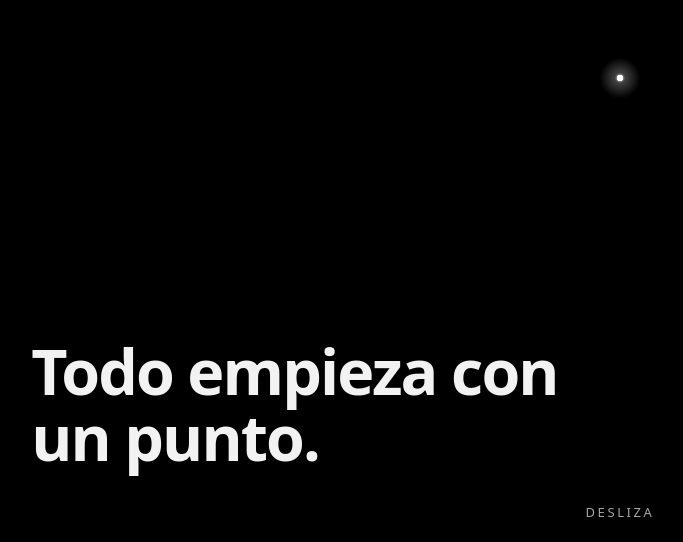
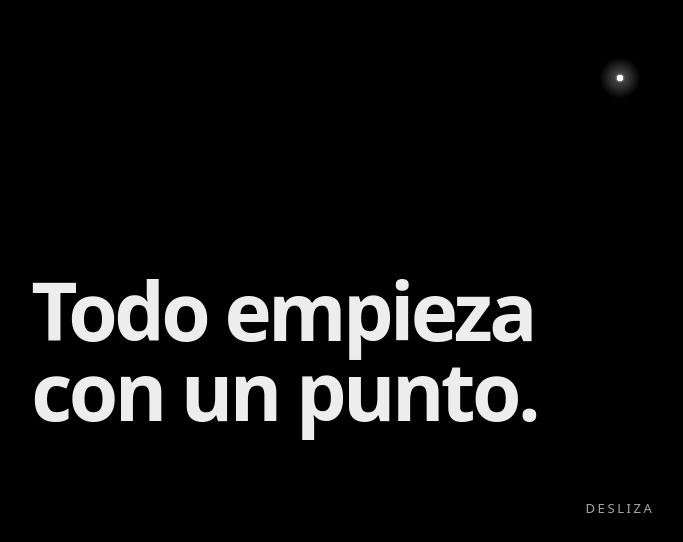
Before and after one commit to JosebaDG/josebadg.github.io, a plain HTML site: page prototipo/index.html in a window 1280 px wide. Shown: the part 258-800 px from the top of the page, without its empty margins (20-703 px from the left). Drawn offline with Linux system fonts and the light colour scheme; no server answers.

Commit message:
Un punto: sistema visual (tokens, cinco colores, datos en grises, titulares grandes, entrada por escena) y capturas a 390 (Maya)

```diff
--- a/prototipo/punto.css
+++ b/prototipo/punto.css
@@ -1,15 +1,39 @@
-/* Un punto: prototipo de portada. Negro, un punto, y la historia al desplazar. */
+/* Un punto. Tokens en :root; punto.js lee de aquí los --c-*. Porqués: SISTEMA-VISUAL.md */
 
 :root {
   color-scheme: dark;
+
   --negro: #000;
   --blanco: #fff;
-  --tinta: #f2f2f2;
-  --tinta-2: #a6a6a6; /* 8,6:1 sobre negro */
+  --tinta: #ededed;
+  --tinta-2: #a6a6a6;  /* 8,6:1 */
+  --linea: #333;
   --foco: #fff;
+
+  /* Los cinco: OKLCH L 0,80, más de 10:1 sobre negro */
+  --c-persona: #ffffff;
+  --c-miles: #a2bcff;   /* oklch(0.80 0.10 268) */
+  --c-charlie: #47d6cf; /* oklch(0.80 0.12 190) */
+  --c-maya: #f89dc9;    /* oklch(0.80 0.12 350) */
+  --c-simone: #e6b55d;  /* oklch(0.80 0.12 80) */
+
+  /* Datos: el precio es luz, más caro más blanco */
+  --c-dato-bajo: #4d4d4d;
+  --c-dato-medio: #a6a6a6;
+  --c-dato-alto: #ffffff;
+
   --f-texto: system-ui, -apple-system, "Segoe UI", Roboto, "Helvetica Neue", Arial, sans-serif;
-  --t-xl: clamp(1.9rem, 1.2rem + 3.4vw, 4rem);
-  --t-m: clamp(1rem, 0.95rem + 0.3vw, 1.15rem);
+  --t-display: clamp(2.75rem, 1.6rem + 5.6vw, 5rem); /* 47 px a 390 */
+  --t-texto: clamp(1.0625rem, 1rem + 0.3vw, 1.25rem);
+  --t-h3: 1.125rem;
+  --t-pista: 0.8125rem;
+  --peso-display: 600;
+  --interletra-display: -0.045em;
+
+  --e-1: 0.25rem; --e-2: 0.5rem; --e-3: 1rem; --e-4: 1.5rem; --e-5: 2rem; --e-6: 3rem;
+  --margen: 1.25rem;
+  --curva: cubic-bezier(0.22, 1, 0.36, 1);
+  --t-aparecer: 1.6s;
 }
 
 *, *::before, *::after { box-sizing: border-box; }
@@ -19,7 +43,7 @@ html { background: var(--negro); }
 body {
   margin: 0;
   color: var(--tinta);
-  font: 400 var(--t-m)/1.55 var(--f-texto);
+  font: 400 var(--t-texto)/1.55 var(--f-texto);
   overflow-x: hidden;
 }
 
@@ -27,10 +51,10 @@ a { color: var(--blanco); text-underline-offset: 0.2em; }
 a:focus-visible { outline: 2px solid var(--foco); outline-offset: 3px; border-radius: 2px; }
 
 .saltar {
-  position: fixed; left: 1rem; top: -4rem; z-index: 3;
-  padding: 0.6rem 1rem; background: var(--blanco); color: var(--negro);
+  position: fixed; left: var(--e-3); top: -4rem; z-index: 3;
+  padding: 0.6rem var(--e-3); background: var(--blanco); color: var(--negro);
 }
-.saltar:focus { top: 1rem; }
+.saltar:focus { top: var(--e-3); }
 
 .lienzo {
   position: fixed; inset: 0; width: 100%; height: 100%;
@@ -43,53 +67,65 @@ main { position: relative; z-index: 1; }
   min-height: 100svh;
   display: grid;
   align-items: end;
-  padding: 2rem 1.25rem max(3rem, env(safe-area-inset-bottom));
+  padding: var(--e-5) var(--margen) max(var(--e-6), env(safe-area-inset-bottom));
 }
 
-.texto { max-width: 34rem; }
+/* Sombra: se lee sobre las partículas sin sumar alto */
+.texto { max-width: 34rem; text-shadow: 0 0 1.25rem var(--negro), 0 0 0.25rem var(--negro); }
 
 h1, h2 {
-  margin: 0 0 0.5rem;
-  font-size: var(--t-xl);
-  font-weight: 600;
-  line-height: 1.05;
-  letter-spacing: -0.03em;
+  margin: 0 0 var(--e-3);
+  font-size: var(--t-display);
+  font-weight: var(--peso-display);
+  line-height: 1;
+  letter-spacing: var(--interletra-display);
+  text-wrap: balance;
 }
 
-.texto p { margin: 0; color: var(--tinta-2); }
+.texto p { margin: 0; color: var(--tinta-2); max-width: 30rem; }
 
-/* Escena 0: solo negro y el punto. El título aparece después, sin prisa. */
+/* Escena 0: negro y el punto; el título llega después */
 .escena-0 { position: relative; }
-.js .escena-0 h1 { opacity: 0; animation: aparecer 1.6s ease 2.4s forwards; }
+.js .escena-0 h1 { opacity: 0; animation: aparecer var(--t-aparecer) var(--curva) 2.4s forwards; }
 .pista {
-  position: absolute; left: 50%; bottom: max(1.25rem, env(safe-area-inset-bottom));
+  position: absolute; left: 50%; bottom: max(var(--e-4), env(safe-area-inset-bottom));
   translate: -50% 0; margin: 0;
-  font-size: 0.8125rem; letter-spacing: 0.2em; text-transform: uppercase;
+  font-size: var(--t-pista); letter-spacing: 0.2em; text-transform: uppercase;
   color: var(--tinta-2);
   opacity: 0;
 }
-.js .pista { animation: aparecer 1.2s ease 4.2s forwards; }
-.sin-js .pista, html:not(.js) .pista { display: none; }
+.escena-0 .texto { padding-bottom: var(--e-5); }
+.js .pista { animation: aparecer 1.2s var(--curva) 4.2s forwards; }
+html:not(.js) .pista { display: none; }
 
 @keyframes aparecer { to { opacity: 1; } }
+
+/* Cada texto entra con el desplazamiento; sin soporte, ya está */
+@supports (animation-timeline: view()) {
+  .js .escena:not(.escena-0) .texto {
+    animation: entrar linear both;
+    animation-timeline: view();
+    animation-range: entry 0% entry 60%;
+  }
+}
+@keyframes entrar { from { opacity: 0; translate: 0 var(--e-5); } }
 
 .escena-contenido { align-items: center; }
 
 .proyectos {
-  list-style: none; margin: 1.5rem 0 0; padding: 0;
-  display: grid; gap: 1.25rem;
+  list-style: none; margin: var(--e-4) 0 0; padding: 0;
+  display: grid; gap: var(--e-4);
 }
-.proyectos li {
-  padding: 1rem 0 0;
-  border-top: 1px solid #333;
-}
-.proyectos h3 { margin: 0 0 0.25rem; font-size: 1.125rem; font-weight: 600; }
+.proyectos li { padding: var(--e-3) 0 0; border-top: 1px solid var(--linea); }
+.proyectos h3 { margin: 0 0 var(--e-1); font-size: var(--t-h3); font-weight: 600; }
 
 @media (min-width: 48rem) {
-  .escena { padding: 3rem 4vw 4rem; }
-  .proyectos { grid-template-columns: repeat(2, 1fr); gap: 1.5rem 2.5rem; }
+  :root { --margen: 4vw; }
+  .escena { padding-block: var(--e-6) 4rem; }
+  .proyectos { grid-template-columns: repeat(2, 1fr); gap: var(--e-4) 2.5rem; }
 }
 
 @media (prefers-reduced-motion: reduce) {
   .js .escena-0 h1, .js .pista { animation: none; opacity: 1; }
+  .js .escena .texto { animation: none !important; }
 }
--- a/prototipo/punto.js
+++ b/prototipo/punto.js
@@ -10,16 +10,21 @@ const lienzo = document.querySelector('.lienzo');
 const ctx = lienzo.getContext('2d');
 const escenas = [...document.querySelectorAll('[data-escena]')];
 
-// Colores provisionales: el sistema visual definitivo es de diseño.
+// Colores: los tokens --c-* de punto.css (una sola fuente). Si falta uno, blanco.
+const estilo = getComputedStyle(document.documentElement);
+const rgb = (v) => {
+  const m = estilo.getPropertyValue(v).trim().match(/^#([0-9a-f]{6})$/i);
+  return m ? [0, 2, 4].map((k) => parseInt(m[1].slice(k, k + 2), 16)) : [255, 255, 255];
+};
 const COLORES = {
-  persona: [255, 255, 255],
-  Miles: [142, 163, 255],
-  Charlie: [47, 208, 158],
-  Maya: [255, 107, 114],
-  Simone: [242, 187, 63],
-  barato: [47, 208, 158],
-  medio: [242, 187, 63],
-  caro: [255, 107, 114],
+  persona: rgb('--c-persona'),
+  Miles: rgb('--c-miles'),
+  Charlie: rgb('--c-charlie'),
+  Maya: rgb('--c-maya'),
+  Simone: rgb('--c-simone'),
+  barato: rgb('--c-dato-bajo'),
+  medio: rgb('--c-dato-medio'),
+  caro: rgb('--c-dato-alto'),
 };
 const AGENTES = ['Miles', 'Charlie', 'Maya', 'Simone'];
 
```
Also changed, not shown: prototipo/SISTEMA-VISUAL.md (added, +45 -0 lines), prototipo/capturas/maya-390-0.png (added), prototipo/capturas/maya-390-1.png (added), prototipo/capturas/maya-390-2.png (added), prototipo/capturas/maya-390-3.png (added), prototipo/capturas/maya-390-4.png (added), prototipo/capturas/maya-390-5.png (added).
